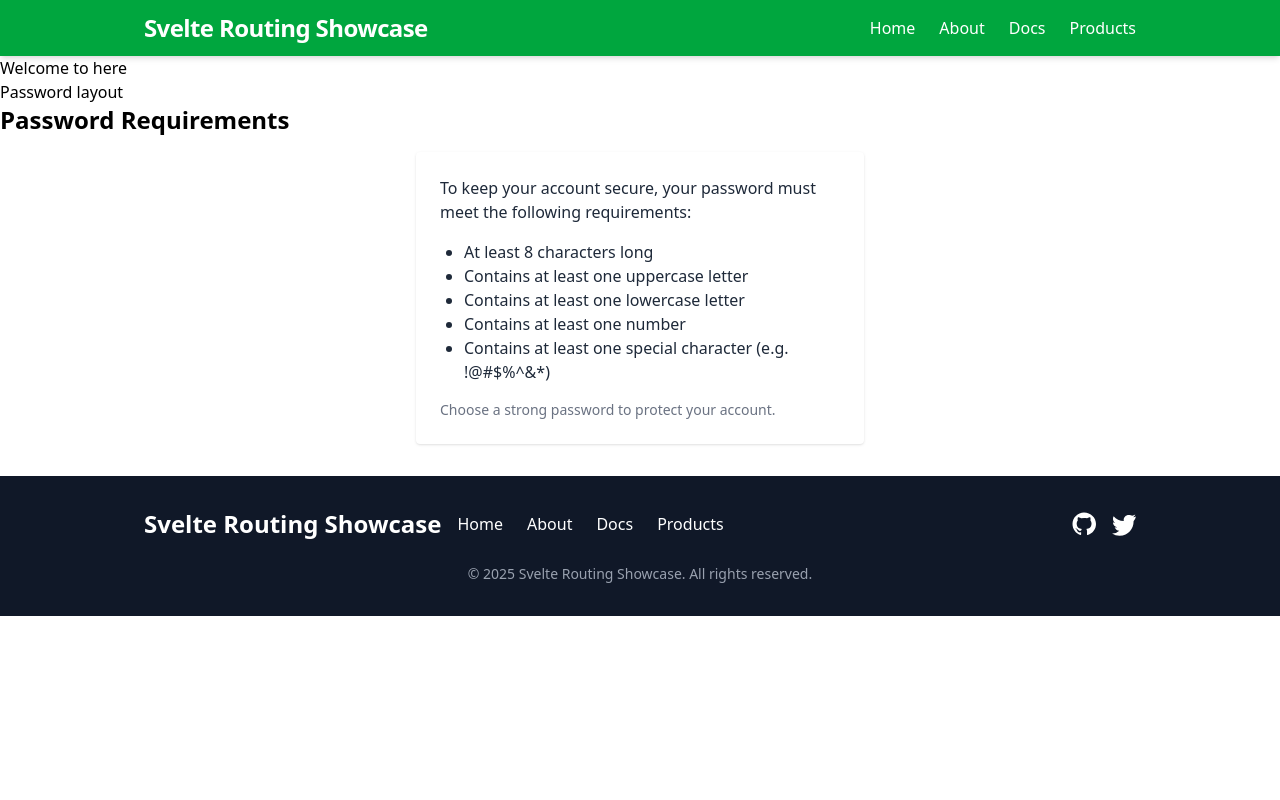
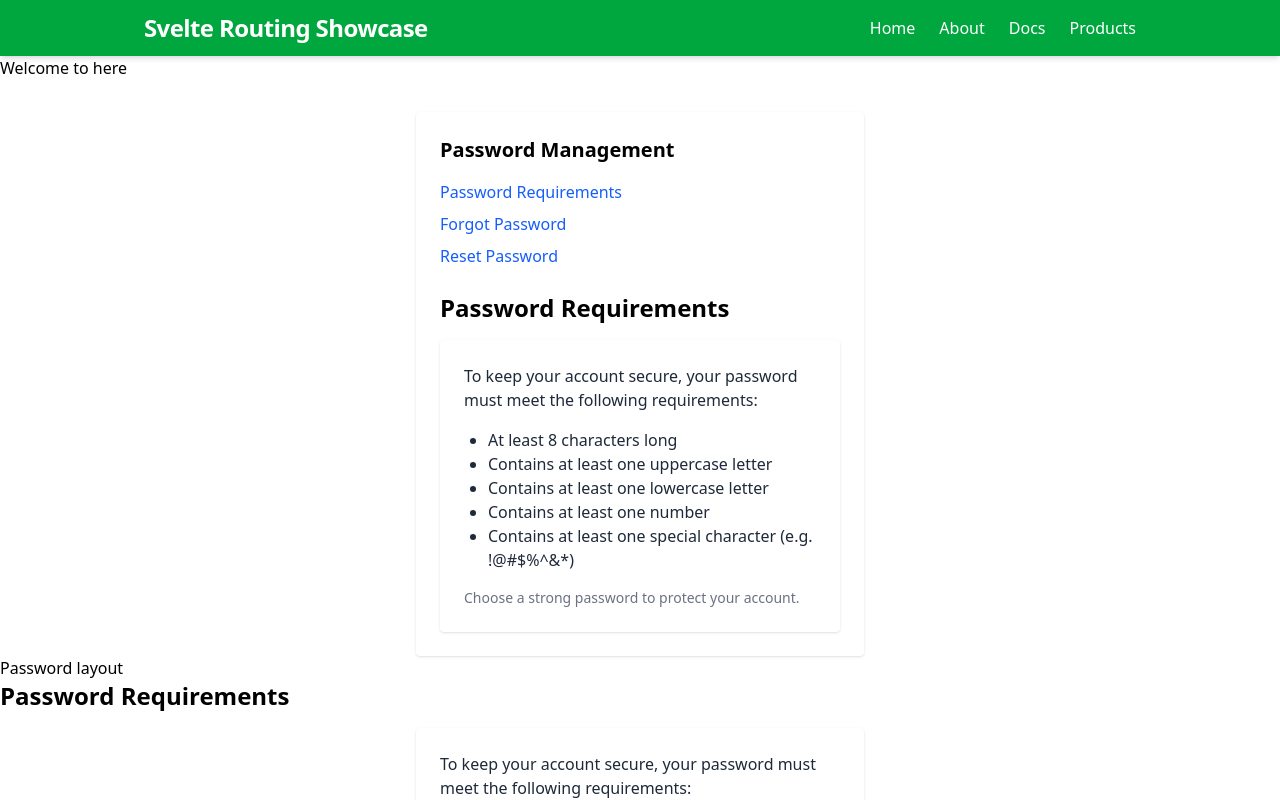
Before and after one commit to NimanthaSupun/svelte-routing-showcase, a SvelteKit app in the folder client/: page /password/info in a window 1280 px wide. Shown: the top 800 px of the page. Built offline with nearby package versions, Linux system fonts and the light colour scheme.

Commit message:
feat: enhance password management layout with navigation links

```diff
--- a/client/src/routes/(auth)/password/+layout.svelte
+++ b/client/src/routes/(auth)/password/+layout.svelte
@@ -1,2 +1,15 @@
+<script>
+	// No script needed for simple layout navigation
+</script>
+
+<div class="max-w-md mx-auto mt-8 p-6 bg-white rounded shadow">
+	<h2 class="text-xl font-bold mb-4">Password Management</h2>
+	<nav class="flex flex-col gap-2 mb-6">
+		<a href="/auth/password/info" class="text-blue-600 hover:underline">Password Requirements</a>
+		<a href="/auth/password/forgot" class="text-blue-600 hover:underline">Forgot Password</a>
+		<a href="/auth/password/reset" class="text-blue-600 hover:underline">Reset Password</a>
+	</nav>
+	<slot />
+</div>
 <p>Password layout</p>
 <slot />
```
